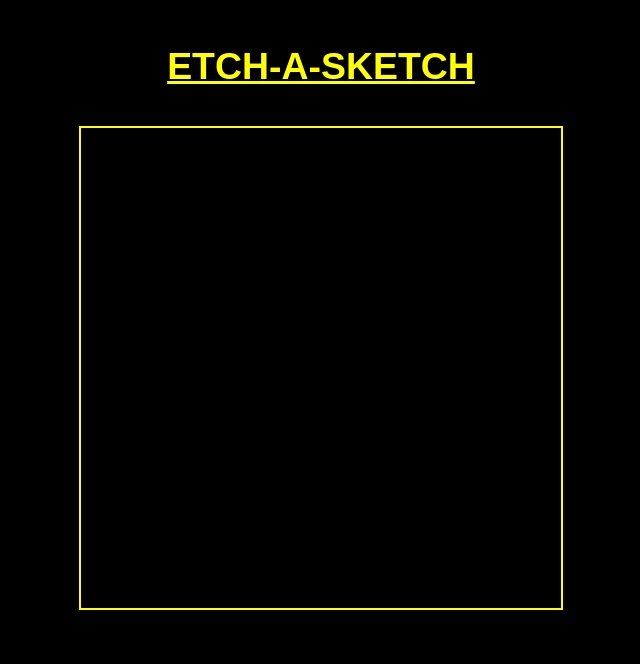
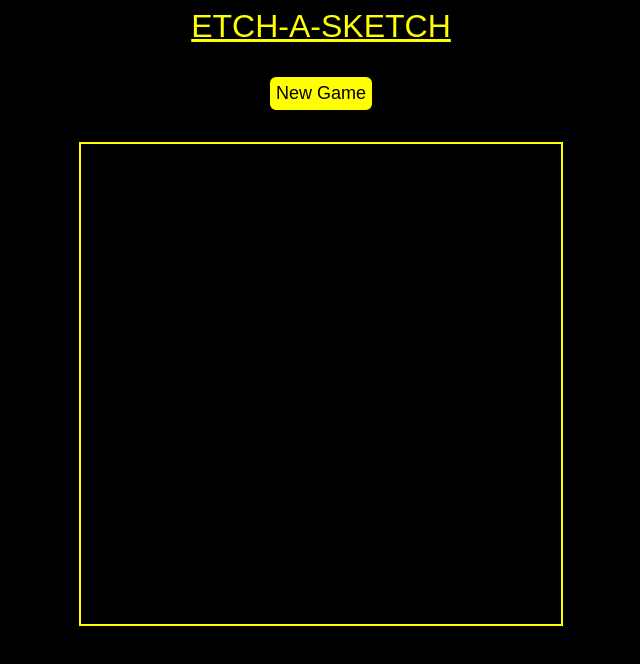
Before and after one commit to Muto1907/etch-a-sketch, a plain HTML site: page index.html in a window 1280 px wide. Shown: the whole page, without its empty margins (319-959 px from the left). Drawn offline with Linux system fonts and the light colour scheme.

Commit message:
Add new Game Button and ectract setUp of Grid to a function

```diff
--- a/index.html
+++ b/index.html
@@ -8,7 +8,8 @@
     <script src = "script.js"defer></script>
 </head>
 <body>
-    <div id="heading"><h3>ETCH-A-SKETCH</h3></div>
+    <div id="heading">ETCH-A-SKETCH</div>
+    <button>New Game</button>
     <div id="container"></div>
 
 </body>
--- a/script.js
+++ b/script.js
@@ -1,8 +1,11 @@
 const container = document.querySelector("#container");
-for(let i = 0; i < 16; i ++){
+setUpGrid (16);
+
+function setUpGrid (size){
+    for(let i = 0; i < size; i ++){
         const div = document.createElement("div")
         div.classList.add("row");
-    for(let j = 0; j < 16; j++){
+        for(let j = 0; j < size; j++){
             const childDiv = document.createElement("div");
             childDiv.classList.add("column");
             div.appendChild(childDiv);
@@ -10,3 +13,4 @@ for(let i = 0; i < 16; i ++){
         }
         container.appendChild(div);
     }
+}
--- a/styles.css
+++ b/styles.css
@@ -3,12 +3,23 @@ body{
     flex-direction: column;
     align-items: center;
     background-color: black;
+    gap: 30px;
 }
+
+button {
+    font-size: 18px;
+    background-color: yellow;
+    border-radius: 8px;
+    border: 2px solid black;
+    padding: 6px;
+}
+
 #heading{
     text-decoration: underline;
     font-size: 32px;
     font-family: Arial, Helvetica, sans-serif;
     color: yellow;
+    margin: 0;
 }
 #container{
     display: flex;
```
Lines whose indentation alone changed are shown as unchanged.
